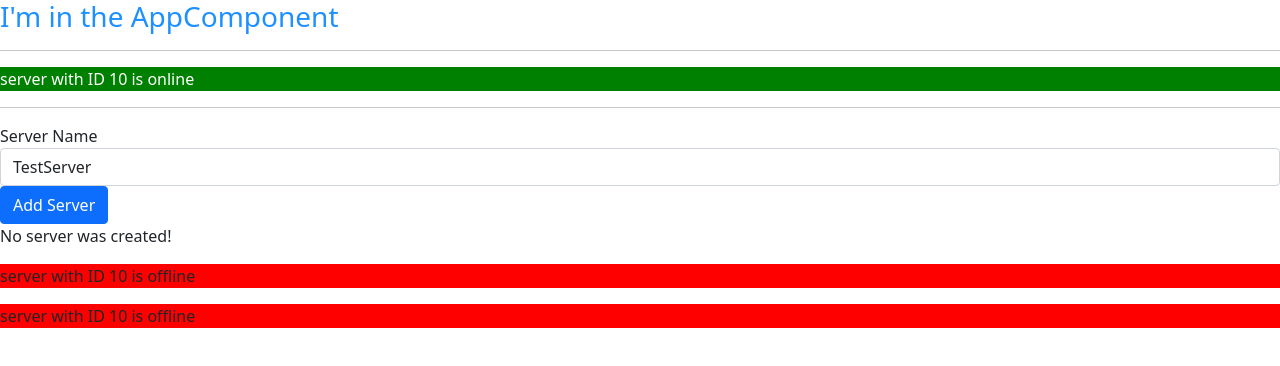
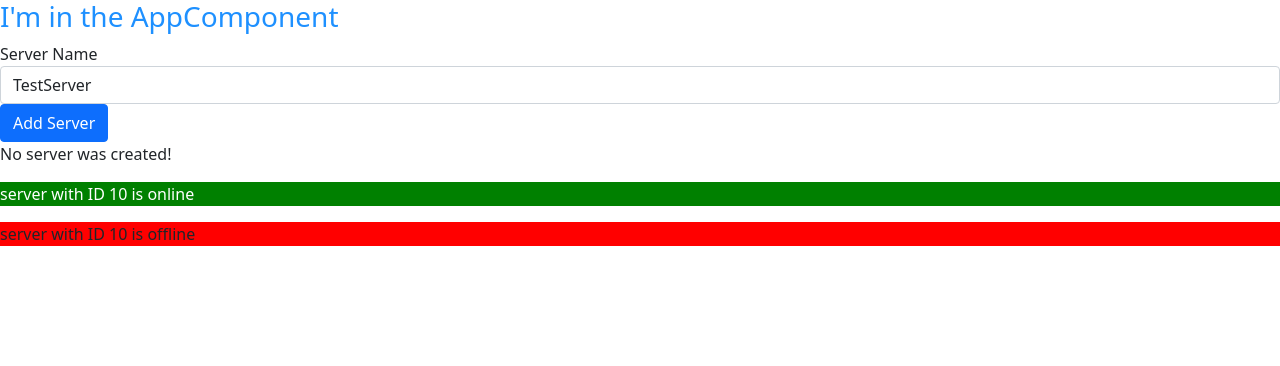
Before and after one commit to laukikrupne/angularApp, an Angular app: page / in a window 1280 px wide. Shown: the top 366 px of the page. Built offline with nearby package versions, Linux system fonts and the light colour scheme.

Commit message:
Using *ngFor

```diff
--- a/src/app/app.component.html
+++ b/src/app/app.component.html
@@ -1,7 +1,7 @@
 <h3>I'm in the AppComponent</h3>
-<hr>
+<!--<hr>
 <app-server></app-server>
-<hr>
+<hr>-->
 <app-servers></app-servers>
 <!--<div app-servers></div>
 <div class="app-servers"></div>-->
--- a/src/app/servers/servers.component.html
+++ b/src/app/servers/servers.component.html
@@ -29,5 +29,4 @@
 >
   <p>No server was created!</p>
 </ng-template>
-<app-server></app-server>
-<app-server></app-server>
+<app-server *ngFor="let server of servers"></app-server>
--- a/src/app/servers/servers.component.ts
+++ b/src/app/servers/servers.component.ts
@@ -10,6 +10,7 @@
   serverCreationStatus = "No server was created!";
   serverName = "TestServer";
   serverCreated = false;
+  servers = ['TestServer','TestServer2'];
 
   constructor() {
     setTimeout(()=>{
@@ -22,7 +23,8 @@
 
   onCreateServer() {
     this.serverCreated = true;
-    this.serverCreationStatus = 'Server was created ' + this.serverName;
+    this.servers.push(this.serverName);
+    this.serverCreationStatus = 'Server was created ' + this.serverName + ' status ' + this.serverCreationStatus;
   }
 
    onUpdateServerName(event: any) {
```
